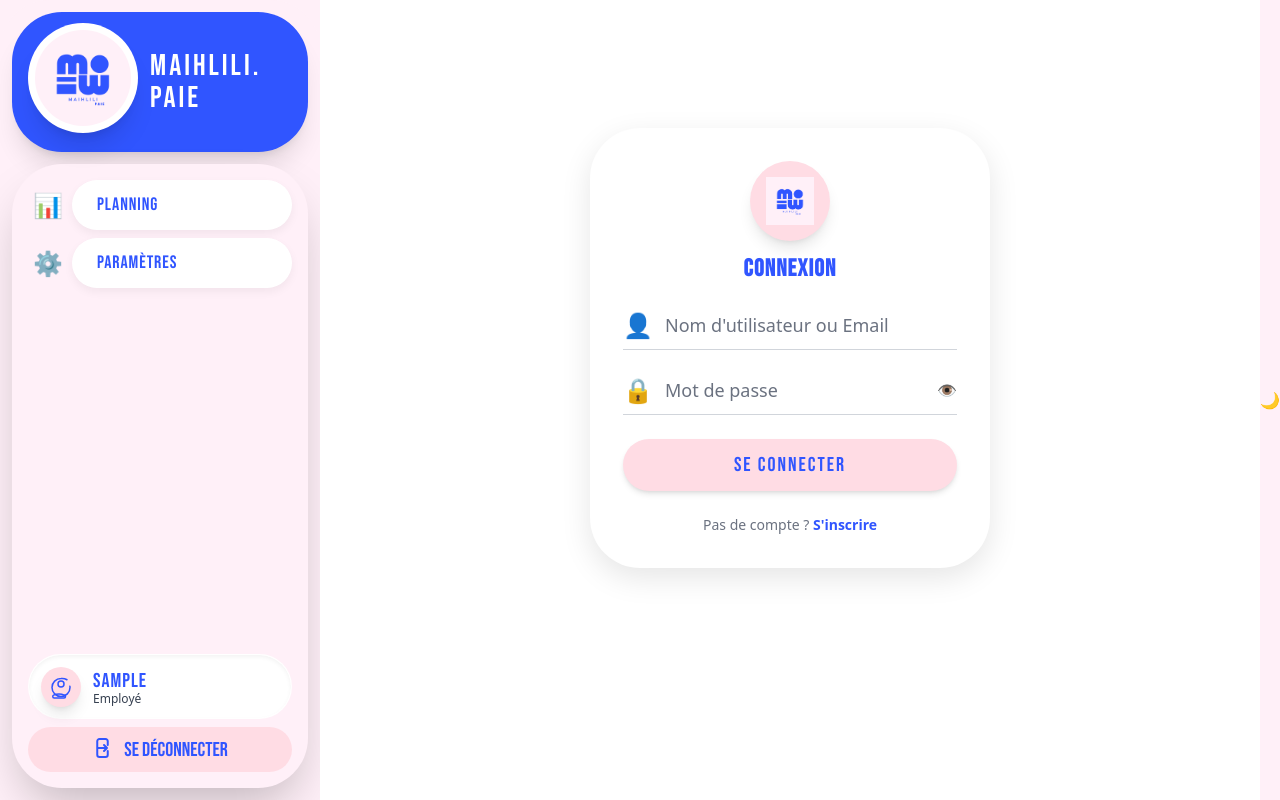
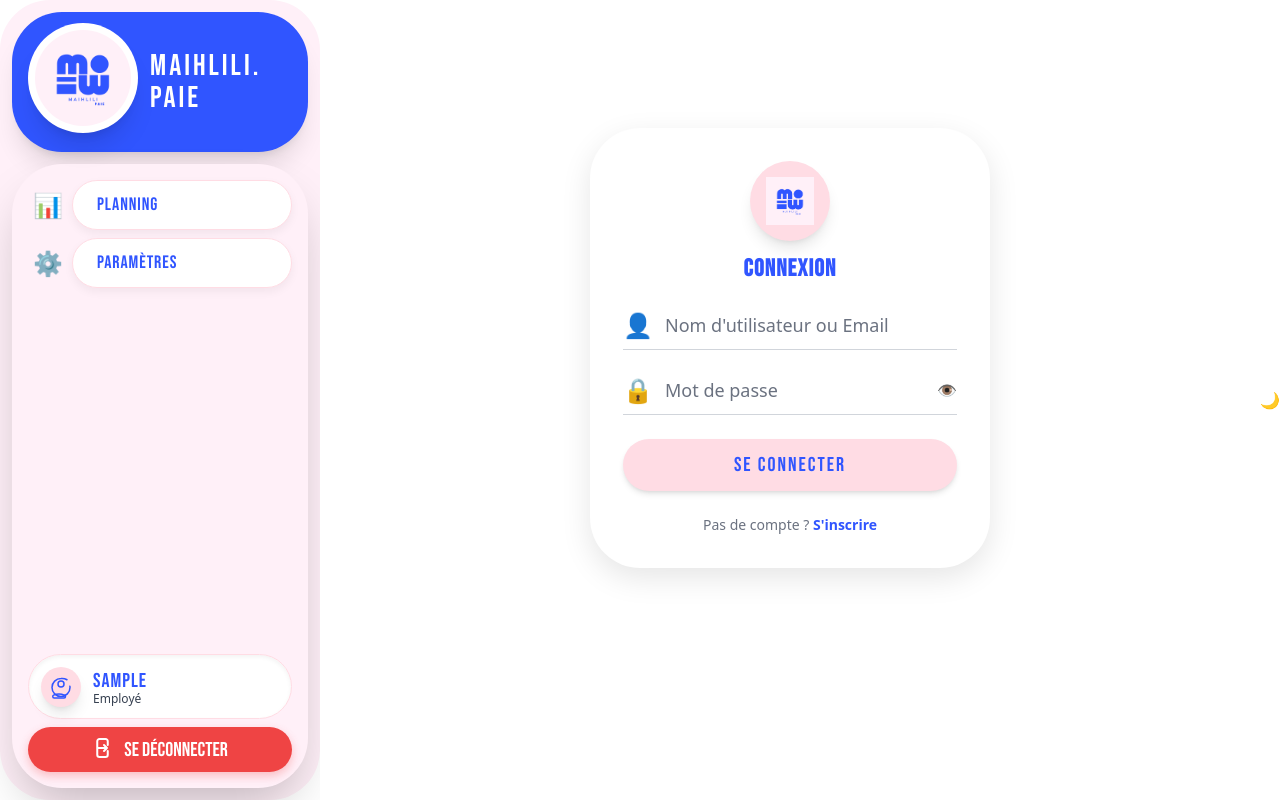
Before and after one commit to filet0fish09/Maihlili.Paie, a Flask app: page /login in a window 1280 px wide. Run offline with Flask 3, Linux system fonts and the light colour scheme; the visitor is signed in with stand-in values (Sample User, id 1); some libraries are stand-ins or nearby versions.

Commit message:
Update base.html

```diff
--- a/templates/base.html
+++ b/templates/base.html
@@ -15,6 +15,7 @@
         display: flex;
         align-items: center;
         justify-content: center;
+        color: #3055ff; /* Couleur de texte par défaut bleue pour les emojis */
     }
 
     /* Styles pour la barre de navigation */
@@ -29,10 +30,10 @@
     }
 
     /* ************************************************************ */
-    /* NOUVEAUX STYLES LIQUID GLASS / COULEURS INVERSÉES            */
+    /* STYLES LIQUID GLASS / COULEURS SIDEBAR ROSE                  */
     /* ************************************************************ */
 
-    /* Style par défaut du label (Blanc Cassé sur fond Rose Sidebar) */
+    /* Style par défaut du label (Blanc pur sur fond Rose Sidebar) */
     .liquid-glass-label {
         flex-grow: 1;
         height: 100%;
@@ -45,35 +46,42 @@
         font-weight: 500;
         text-align: left;
 
-        /* Styles Liquid Glass par défaut (Fond blanc cassé/rose très clair) */
+        /* Styles Liquid Glass par défaut (Fond blanc pur) */
         background-color: #fff; /* Blanc pur pour l'élément inactif */
         box-shadow: 0 4px 10px rgba(0, 0, 0, 0.05);
         backdrop-filter: blur(2px);
         -webkit-backdrop-filter: blur(2px);
-        border: 1px solid rgba(255, 255, 255, 0.9);
+        border: 1px solid #FFDCE4; /* Bordure rose très claire */
         transition: all 0.2s ease;
     }
 
     /* Style de l'élément sélectionné (Bleu Maihlili) */
     .liquid-glass-selected .liquid-glass-label {
-        background-color: #3055ff !important; /* NOUVEAU: Bleu Maihlili */
-        color: white !important; /* NOUVEAU: Texte blanc sur fond bleu */
+        background-color: #3055ff !important; /* Bleu Maihlili */
+        color: white !important; /* Texte blanc sur fond bleu */
         box-shadow: 0 6px 15px rgba(0, 0, 0, 0.2);
         border: 1px solid #3055ff !important;
     }
 
-    /* Le style de l'icône sélectionnée devient blanc (pour l'harmonie) */
+    /* Le style de l'icône sélectionnée devient blanc */
     .liquid-glass-selected .emoji-container {
-        color: white; /* NOTE: Les emojis n'ont pas de couleur de texte/stroke, mais on garde la classe pour l'homogénéité si on repasse aux SVG */
+        color: white !important;
     }
 
-    /* Ajustement de l'icône Déconnexion */
+    /* ************************************************************ */
+    /* Bouton Déconnexion ROUGE                                     */
+    /* ************************************************************ */
     .logout-button {
-      background-color: #FFDCE4; /* Rose clair pour le bouton Déconnexion */
-      color: #3055ff; /* Texte bleu */
+      background-color: #EF4444; /* Rouge 500 */
+      color: white; /* Texte blanc sur fond rouge */
+      box-shadow: 0 4px 10px rgba(239, 68, 68, 0.3);
     }
     .logout-button:hover {
-      background-color: #FFC0CB; /* Rose plus prononcé au hover */
+      background-color: #DC2626; /* Rouge 600 au hover */
+    }
+    /* Icône de déconnexion en blanc */
+    .logout-button svg {
+      color: white;
     }
 
   </style>
@@ -109,11 +117,11 @@
             },
             // NOUVELLES COULEURS POUR LE STYLE FIGMA
             'maihlili-figma-blue': {
-                DEFAULT: '#3055ff', // Utilisation de votre 'nouveau-bleu-500'
+                DEFAULT: '#3055ff',
             },
             'maihlili-figma-rose': {
-                DEFAULT: '#FFDCE4', // Rose clair pour les éléments inactifs/boutons
-                sidebar: '#fff0f8', // Fond de sidebar (simule le rose très pâle)
+                DEFAULT: '#FFDCE4', // Rose clair pour les éléments (maintenu pour les petites touches)
+                sidebar: '#fff0f8', // Fond de sidebar (rose très pâle)
             },
           }
         }
@@ -126,34 +134,34 @@
     /* -------------------------------------------------------------------------------------------------- */
     :root {
       /* Couleurs Claires */
-      --color-bg-light: white; /* NOUVEAU: Fond de MAIN en blanc */
+      --color-bg-light: white; /* Fond de PAGE et MAIN en blanc (ce qui est autour) */
       --color-text-light: #1f2937;
       --color-text-subtle-light: #6b7280;
       --color-border-light: #e5e7eb;
-      --color-card-bg-light: white; /* NOUVEAU: Cartes en blanc */
+      --color-card-bg-light: white;
 
       /* COULEUR DE FOND DE SIDEBAR - ROSE MAIHLILI */
-      --color-sidebar-bg-light: #fff0f8; /* Rose Maihlili */
+      --color-sidebar-bg-light: #fff0f8;
     }
 
     /* CORRECTION DU FOND DE PAGE ET DE MAIN */
     body {
-      background-color: var(--color-sidebar-bg-light); /* Le fond du BODY est le rose */
+      background-color: var(--color-bg-light); /* Le fond du BODY est BLANC */
+      color: var(--color-text-light);
+      transition: background-color 0.5s ease, color 0.5s ease;
     }
 
     main {
-      background-color: var(--color-bg-light); /* Le contenu principal est le blanc */
+      background-color: var(--color-bg-light); /* Le contenu principal est BLANC */
     }
 
     [data-theme="dark"] {
-      /* Couleurs Sombres pour le tableau de bord uniquement */
+      /* ... (Couleurs sombres non modifiées pour la sidebar) ... */
       --color-bg-dark-dashboard: #1f2937;
       --color-text-dark-dashboard: #f9fafb;
       --color-text-subtle-dark-dashboard: #9ca3af;
       --color-border-dark-dashboard: #374151;
       --color-card-bg-dark-dashboard: #2d3748;
-
-      /* Couleurs pour la sidebar en mode sombre (maintenues) */
       --color-bg-dark-sidebar: #3055ff;
       --color-text-dark-sidebar: #f9fafb;
       --color-text-subtle-dark-sidebar: #c7d2fe;
@@ -167,23 +175,17 @@
         color: var(--color-text-dark-dashboard);
     }
 
-    /* Correction pour les cartes et éléments 'bg-white' dans le dashboard */
-    [data-theme="dark"] main .bg-white {
-        background-color: var(--color-card-bg-dark-dashboard);
-        border-color: var(--color-border-dark-dashboard);
+    /* NOUVEAU STYLE SIDEBAR CLAIR: Fond Rose Maihlili */
+    aside {
+        background: var(--color-sidebar-bg-light) !important; /* Sidebar en ROSE */
+        box-shadow: none !important;
+        border: none !important;
+        border-radius: 50px !important;
     }
 
-    /* NOUVEAU STYLE SIDEBAR CLAIR: Fond Rose, pas de bordure ni d'ombre */
-    aside {
-        background: var(--color-sidebar-bg-light) !important;
-        box-shadow: none !important;
-        border: none !important;
-        border-radius: 50px !important; /* Bords arrondis de la sidebar */
-    }
-
-    /* Conteneur principal de la sidebar (celui qui prend tout l'espace) */
+    /* Conteneur principal de la sidebar */
     .sidebar-main-content {
-      background-color: #fff0f8 !important; /* Fond rose clair */
+      background-color: var(--color-sidebar-bg-light) !important; /* Contenu interne de la sidebar en ROSE */
     }
 
     /* Conteneur du logo - doit rester bleu */
@@ -191,60 +193,23 @@
       background-color: #3055ff !important;
     }
 
-    /* ------------------- (Reste du CSS non modifié) ------------------- */
-
-    /* Couleurs du texte dans le contenu principal */
-    [data-theme="dark"] main .text-gray-800 { color: var(--color-text-dark-dashboard); }
-    [data-theme="dark"] main .text-gray-500 { color: var(--color-text-subtle-dark-dashboard); }
-    [data-theme="dark"] main .border-gray-200 { border-color: var(--color-border-dark-dashboard); }
-
-    /* Couleurs du texte dans la sidebar */
-    [data-theme="dark"] aside .text-gray-800 { color: var(--color-text-dark-sidebar); }
-    [data-theme="dark"] aside .text-gray-500 { color: var(--color-text-subtle-dark-sidebar); }
-    [data-theme="dark"] aside .border-gray-200 { border-color: var(--color-border-dark-sidebar); }
-
-    /* -------------------------------------------------------------------------------------------------- */
-    /* AMÉLIORATIONS MODE SOMBRE - LISIBILITÉ ACCRUE (maintenues)                                         */
-    /* -------------------------------------------------------------------------------------------------- */
-
-    /* ... (CSS mode sombre non modifié) ... */
-
-    /* -------------------------------------------------------------------------------------------------- */
-    /* NOUVEAUX STYLES FIGMA / LIQUID GLASS                                                               */
-    /* -------------------------------------------------------------------------------------------------- */
-
+    /* Force la police pour les éléments de la nouvelle sidebar */
     .font-['Bebas_Neue'] {
         font-family: 'Bebas Neue', cursive;
     }
 
-    [data-theme="dark"] aside {
-        background: #3055ff !important;
-        color: white !important;
-        border-color: rgba(255, 255, 255, 0.1) !important;
-        box-shadow: 2px 0 10px rgba(0, 0, 0, 0.3) !important;
-    }
+    /* ... (Reste des styles non modifiés pour la concision) ... */
 
     /* -------------------------------------------------------------------------------------------------- */
-    /* Logos                                                                                              */
-    /* -------------------------------------------------------------------------------------------------- */
-    .logo-dark { display: none; }
-    .logo-light { display: inline-block; }
-    [data-theme="dark"] .logo-light { display: none; }
-    [data-theme="dark"] .logo-dark { display: inline-block; }
-
-    /* -------------------------------------------------------------------------------------------------- */
-    /* Animations & Scrollbar (maintenues)                                                                */
+    /* Animations & Scrollbar                                                                             */
     /* -------------------------------------------------------------------------------------------------- */
     * { transition: background-color 0.3s ease, color 0.3s ease, border-color 0.3s ease, transform 0.2s ease !important; }
-
-    /* ... (CSS scrollbar et toggle button non modifié) ... */
 
   </style>
   <link href="https://cdn.jsdelivr.net/npm/fullcalendar@6.1.7/main.min.css" rel="stylesheet">
 </head>
-<body class="bg-[#fff0f8] flex min-h-screen" data-theme="light">
-
-  <aside class="w-[320px] p-3 flex flex-col bg-maihlili-figma-rose-sidebar" style="min-height: 100vh;"> <div class="h-[140px] rounded-[50px] bg-maihlili-figma-blue flex items-center p-4 shadow-xl logo-container"> <div class="w-[110px] h-[110px] rounded-full bg-white flex items-center justify-center -translate-y-1 shadow-xl">
+<body class="bg-white flex min-h-screen" data-theme="light"> <aside class="w-[320px] p-3 flex flex-col bg-maihlili-figma-rose-sidebar" style="min-height: 100vh;"> <div class="h-[140px] rounded-[50px] bg-maihlili-figma-blue flex items-center p-4 shadow-xl logo-container">
+      <div class="w-[110px] h-[110px] rounded-full bg-white flex items-center justify-center -translate-y-1 shadow-xl">
         <img src="{{ url_for('static', filename='images/maihlili-logo-light.png') }}" alt="Logo Maihlili clair" class="h-24 w-24 rounded-full">
       </div>
       <div class="ml-3 flex flex-col leading-none text-white font-['Bebas_Neue'] uppercase">
@@ -253,7 +218,9 @@
       </div>
     </div>
 
-    <div class="flex-1 mt-3 p-4 rounded-[50px] bg-maihlili-figma-rose-sidebar flex flex-col justify-between shadow-2xl sidebar-main-content"> <nav class="space-y-2">
+    <div class="flex-1 mt-3 p-4 rounded-[50px] bg-maihlili-figma-rose-sidebar flex flex-col justify-between shadow-2xl sidebar-main-content">
+
+      <nav class="space-y-2">
         {% if current_user.is_authenticated %}
           {% set menu_items_data = [
             ('📊', 'Planning', url_for('index') if current_user.is_manager else url_for('employee_dashboard'), current_user.is_authenticated),
@@ -270,7 +237,9 @@
             <a href="{{ url }}"
                class="nav-link-group {% if loop.index == 1 %} liquid-glass-selected {% endif %}">
 
-              <span class="emoji-container text-maihlili-figma-blue">{{ emoji | safe }}</span> <span class="liquid-glass-label text-lg font-['Bebas_Neue'] uppercase tracking-wider">{{ label }}</span>
+              <span class="emoji-container">{{ emoji | safe }}</span>
+
+              <span class="liquid-glass-label text-lg font-['Bebas_Neue'] uppercase tracking-wider">{{ label }}</span>
             </a>
             {% endif %}
           {% endfor %}
@@ -278,12 +247,12 @@
         {% else %}
           <a href="{{ url_for('login') }}"
              class="nav-link-group">
-            <span class="emoji-container text-maihlili-figma-blue">🔑</span>
+            <span class="emoji-container">🔑</span>
             <span class="liquid-glass-label text-lg font-['Bebas_Neue'] uppercase tracking-wider">Connexion</span>
           </a>
           <a href="{{ url_for('register') }}"
              class="nav-link-group">
-            <span class="emoji-container text-maihlili-figma-blue">📝</span>
+            <span class="emoji-container">📝</span>
             <span class="liquid-glass-label text-lg font-['Bebas_Neue'] uppercase tracking-wider">Inscription</span>
           </a>
         {% endif %}
@@ -292,7 +261,8 @@
       <div class="mt-4 space-y-2">
 
         {% if current_user.is_authenticated %}
-        <div class="user-profile flex items-center p-3 rounded-[50px] bg-white shadow-inner" style="height: 65px; border: 1px solid rgba(255, 255, 255, 0.9);"> <div class="w-10 h-10 bg-maihlili-figma-rose rounded-full flex items-center justify-center text-xl font-bold shadow-lg">
+        <div class="user-profile flex items-center p-3 rounded-[50px] bg-white shadow-inner" style="height: 65px; border: 1px solid #FFDCE4;">
+          <div class="w-10 h-10 bg-maihlili-figma-rose rounded-full flex items-center justify-center text-xl font-bold shadow-lg">
             <svg xmlns="http://www.w3.org/2000/svg" fill="none" viewBox="0 0 24 24" stroke-width="1.5" stroke="currentColor" class="w-6 h-6 text-maihlili-figma-blue">
               <path stroke-linecap="round" stroke-linejoin="round" d="M17.982 4.743A9.522 9.522 0 0 0 12 3.5c-4.972 0-9 4.028-9 9s4.028 9 9 9 9-4.028 9-9c0-.448-.046-.889-.138-1.32" />
               <path stroke-linecap="round" stroke-linejoin="round" d="M12 12a3 3 0 1 0 0-6 3 3 0 0 0 0 6Z" />
@@ -310,8 +280,9 @@
         </div>
 
         <a href="{{ url_for('logout') }}"
-           class="flex items-center justify-center p-3 rounded-[50px] bg-maihlili-figma-rose logout-button hover:bg-maihlili-figma-rose-dark backdrop-blur-sm text-maihlili-figma-blue font-['Bebas_Neue'] uppercase text-xl transition-all duration-200"
-           style="height: 45px;"> <svg xmlns="http://www.w3.org/2000/svg" fill="none" viewBox="0 0 24 24" stroke-width="2" stroke="currentColor" class="w-6 h-6 mr-2 -translate-y-0.5 text-maihlili-figma-blue">
+           class="flex items-center justify-center p-3 rounded-[50px] logout-button hover:bg-red-600 backdrop-blur-sm text-white font-['Bebas_Neue'] uppercase text-xl transition-all duration-200"
+           style="height: 45px;">
+          <svg xmlns="http://www.w3.org/2000/svg" fill="none" viewBox="0 0 24 24" stroke-width="2" stroke="currentColor" class="w-6 h-6 mr-2 -translate-y-0.5 text-white">
             <path stroke-linecap="round" stroke-linejoin="round" d="M15.75 9V5.25A2.25 2.25 0 0 0 13.5 3h-6A2.25 2.25 0 0 0 5.25 5.25v13.5A2.25 2.25 0 0 0 7.5 21h6a2.25 2.25 0 0 0 2.25-2.25V15M12 9l3 3m0 0-3 3m3-3H6" />
           </svg>
           Se Déconnecter
@@ -378,17 +349,18 @@
         const label = link.querySelector('.liquid-glass-label');
 
         // 1. Gérer la sélection (Bleu)
-        if (linkURL === currentPath) {
+        // Note: Cette logique est basée sur une sélection par défaut du premier élément si l'URL ne correspond pas exactement
+        if (linkURL === currentPath || (currentPath === '/' && linkURL === '{{ url_for('index') }}') || (currentPath === '/employee-dashboard' && linkURL === '{{ url_for('employee_dashboard') }}')) {
           link.classList.add('liquid-glass-selected');
         } else {
           link.classList.remove('liquid-glass-selected');
         }
 
-        // 2. Gérer l'effet de survol (plus de changement de couleur sur le label inactif)
+        // 2. Gérer l'effet de survol (fond blanc cassé)
         if (label) {
           link.addEventListener('mouseover', function() {
             if (!link.classList.contains('liquid-glass-selected')) {
-              label.style.backgroundColor = '#f0f0f0'; /* Légère teinte grise au survol inactif */
+              label.style.backgroundColor = '#f8f8f8';
             }
           });
           link.addEventListener('mouseout', function() {
```
